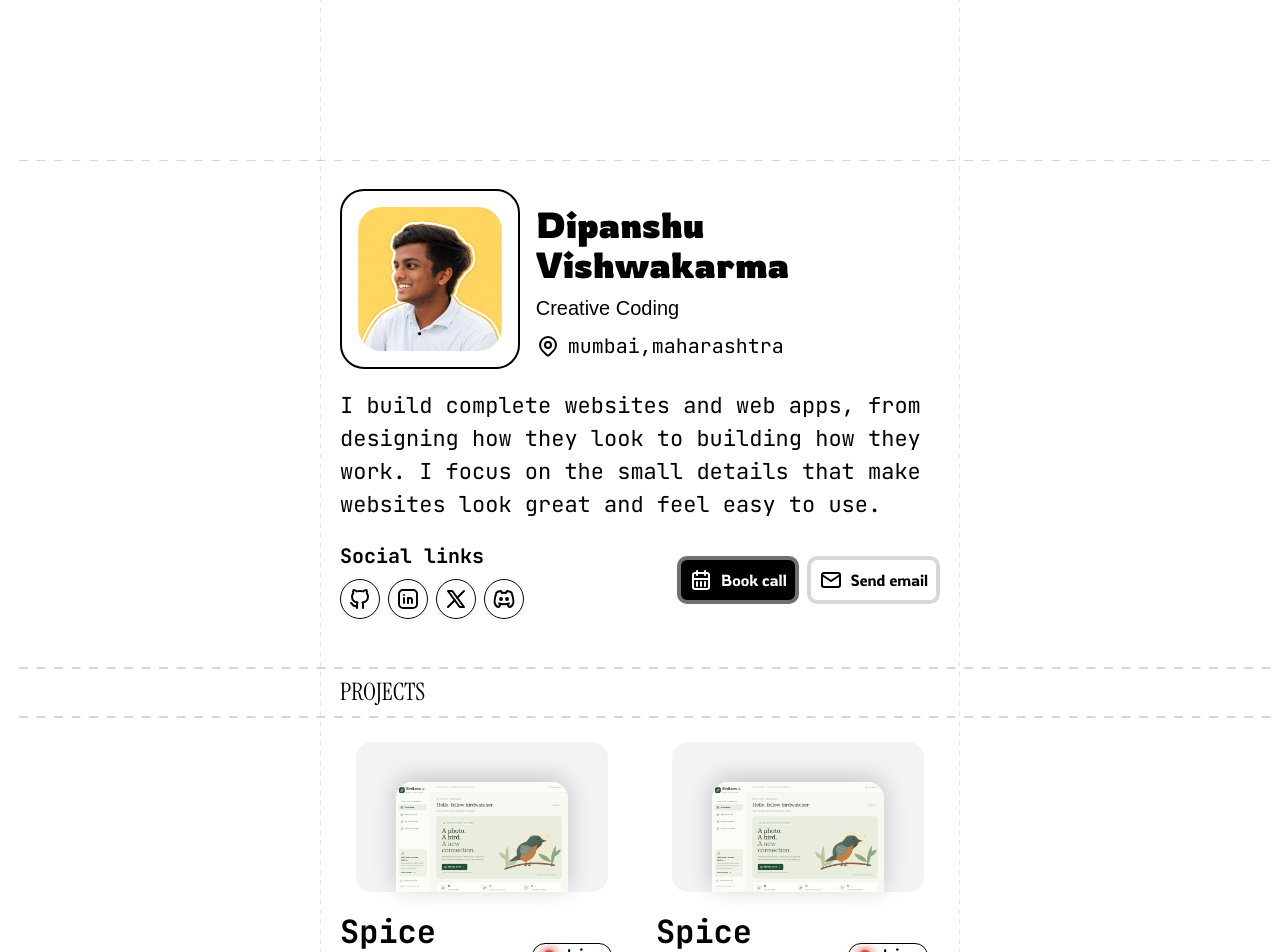
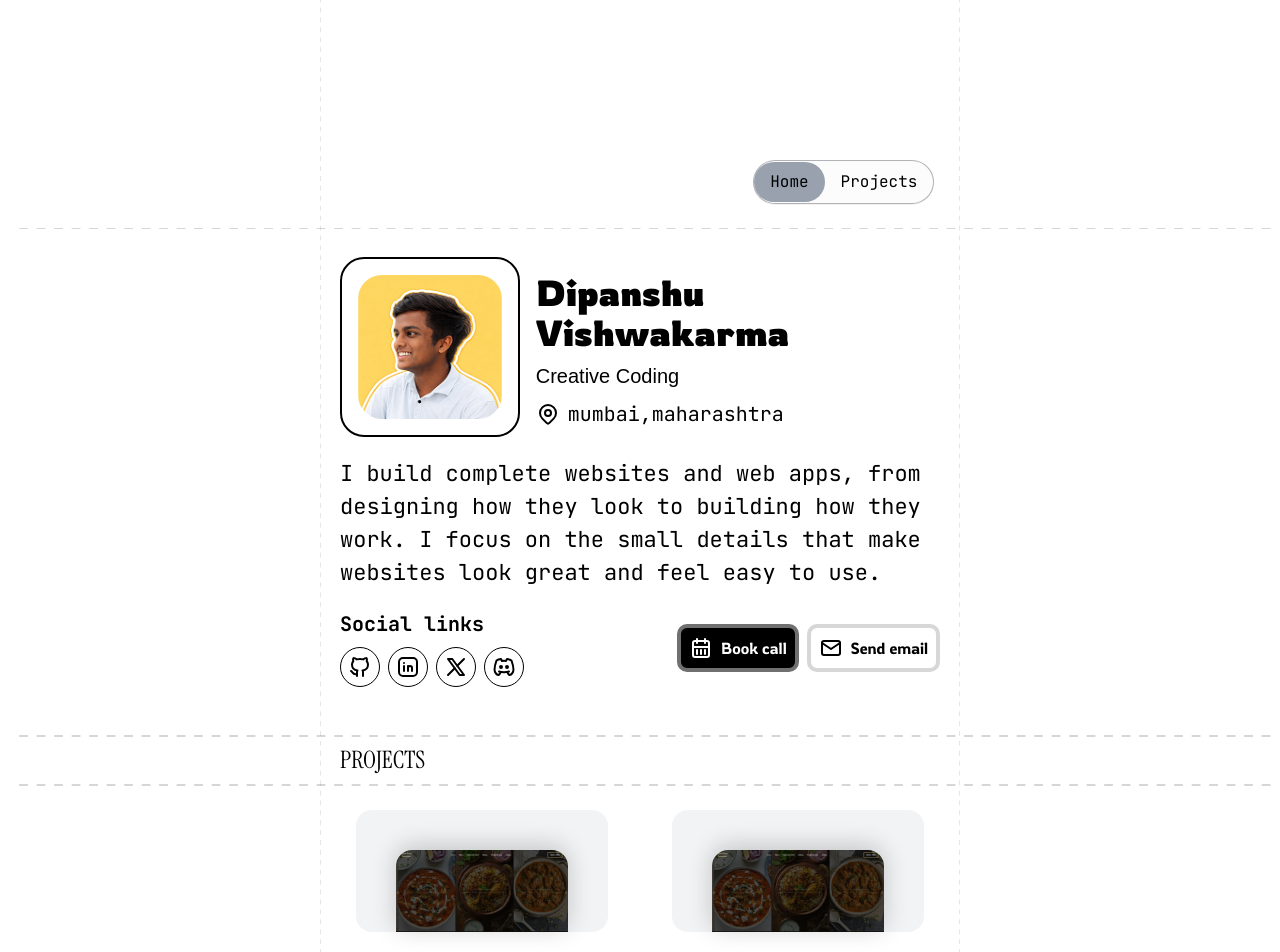
Before and after one commit to unknowdeepanshu/profile, a React (Vite) app: page / in a window 1280 px wide. Shown: the top 952 px of the page. Built offline with nearby package versions, Linux system fonts and the light colour scheme; a web font is replaced by a local one.

Commit message:
feat: integrate react-router for navigation and add Header component; update Card and Projects components for dynamic project display

```diff
--- a/package.json
+++ b/package.json
@@ -18,6 +18,7 @@
     "motion": "^14.1.0",
     "react": "^19.2.8",
     "react-dom": "^19.2.8",
+    "react-router": "^8.4.0",
     "tailwind-merge": "^3.7.0",
     "tailwindcss": "^4.3.3"
   },
--- a/src/App.tsx
+++ b/src/App.tsx
@@ -3,12 +3,14 @@ import Profile from "@/components/Profile/Profile";
 import RowLineConten from "@/components/rowLineConten/rowLineConten";
 import Footer from "@/components/footer/Footer";
 import Projects from "@/components/projects/projects";
+import Header from "@/components/header/header";
 
 function App() {
   return (
     <>
       <main className="h-screen">
         <ConrtainerContens>
+          <Header />
           <RowLineConten>
             <Profile />
           </RowLineConten>
--- a/src/components/card/card.tsx
+++ b/src/components/card/card.tsx
@@ -2,8 +2,19 @@ import Birds from "@/assets/birds.png";
 import { cn } from "@/lib/utils";
 interface CardProps {
   currentstatus?: string;
+  img?: string;
+  description?: string;
+  techstack?: string[];
+  name?: string;
 }
-function Card({ currentstatus = "closed" }: CardProps) {
+function Card({
+  currentstatus = "closed",
+  name = " Spice Route",
+  img = Birds,
+  description = `   A premium restaurant website for North Indian and Mughlai cuisine,
+              featuring an interactive menu, chef profiles, food galleries, and
+              table reservations.`,
+}: CardProps) {
   let color;
   switch (currentstatus) {
     case "successful":
@@ -32,8 +43,8 @@ function Card({ currentstatus = "closed" }: CardProps) {
           <div className="relative flex h-full w-full p-4">
             <div className="flex w-full justify-center rounded-2xl bg-gray-200/50 px-10 pt-10">
               <img
-                src={Birds}
-                alt="Birds"
+                src={img}
+                alt={`${img}`}
                 className="h-full w-full rounded-t-2xl shadow-[0_-4px_25px_var(--color-black)]/20"
               />
             </div>
@@ -42,7 +53,7 @@ function Card({ currentstatus = "closed" }: CardProps) {
         <div className="flex h-1/2 flex-col">
           <div className="flex w-full justify-between">
             <h3 id="BoldJetBrains" className="text-[32px]">
-              Spice Route
+              {name}
             </h3>
             <div className="flex w-fit items-center p-3">
               <div className="rounded-2xl border border-black">
@@ -61,11 +72,7 @@ function Card({ currentstatus = "closed" }: CardProps) {
             </div>
           </div>
           <div>
-            <p>
-              A premium restaurant website for North Indian and Mughlai cuisine,
-              featuring an interactive menu, chef profiles, food galleries, and
-              table reservations.
-            </p>
+            <p>{description}</p>
           </div>
         </div>
       </div>
--- /dev/null
+++ b/src/components/header/header.tsx
@@ -0,0 +1,59 @@
+import { useEffect, useState } from "react";
+import { motion } from "motion/react";
+import { NavLink, useLocation } from "react-router";
+import { cn } from "@/lib/utils";
+
+function Header() {
+  const [activeItem, setActiveItem] = useState<number | null>(null);
+  const location = useLocation();
+  const navBar = [
+    { navName: "Home", navLink: "/" },
+    { navName: "Projects", navLink: "/projecs" },
+  ] as const;
+  const routeIndex = navBar.findIndex(
+    (item) => item.navLink === location.pathname,
+  );
+
+  useEffect(() => {
+    setActiveItem(routeIndex === -1 ? null : routeIndex);
+  }, [routeIndex]);
+
+  return (
+    <>
+      <div className="mb-6 flex h-11 w-full justify-end md:px-[14%] xl:px-[27%]">
+        <nav className="flex items-center rounded-3xl border border-gray-950/30 bg-zinc-100/30 shadow-2xs">
+          <ul className="flex">
+            {navBar.map((item, index) => (
+              <li
+                key={index}
+                className="relative rounded-3xl p-2 px-4"
+                onMouseEnter={() => setActiveItem(index)}
+                onMouseLeave={() =>
+                  setActiveItem(routeIndex === -1 ? null : routeIndex)
+                }
+              >
+                {activeItem === index && (
+                  <motion.span
+                    layoutId="nav-highlight"
+                    className="absolute inset-0 rounded-3xl bg-gray-400"
+                    transition={{ type: "spring", stiffness: 420, damping: 30 }}
+                  />
+                )}
+                <NavLink
+                  to={item.navLink}
+                  className={({ isActive }) =>
+                    cn("relative z-10", isActive && "font-semibold")
+                  }
+                >
+                  {item.navName}
+                </NavLink>
+              </li>
+            ))}
+          </ul>
+        </nav>
+      </div>
+    </>
+  );
+}
+
+export default Header;
--- a/src/components/projects/projects.tsx
+++ b/src/components/projects/projects.tsx
@@ -1,15 +1,23 @@
 import Card from "@/components/card/card";
 import RowLineConten from "../rowLineConten/rowLineConten";
+import { Myprojects } from "./projectsData";
 
 function Projects() {
   return (
     <>
       <RowLineConten>
         <div className="grid w-full grid-cols-1 gap-8 pb-12 md:grid-cols-2">
-          <Card />
-          <Card />
-          <Card />
-          <Card />
+          {Myprojects.map((data, index) => {
+            if (index <= 3)
+              return (
+                <Card
+                  key={index}
+                  img={data.ProjectsImg}
+                  description={data.ProjectsDescription}
+                  name={data.projectsName}
+                />
+              );
+          })}
         </div>
       </RowLineConten>
     </>
--- /dev/null
+++ b/src/components/projects/projectsData.ts
@@ -0,0 +1,57 @@
+import SpiceRoute from "@/assets/Spice Route.png";
+export const Myprojects = [
+  {
+    projectsName: "Spice Route",
+    ProjectsImg: SpiceRoute,
+    ProjectsDescription:
+      "A premium restaurant website for North Indian and Mughlai cuisine, featuring an interactive menu, chef profiles, food galleries, and table reservations.",
+    ProjectsBackgrounds: " ",
+    ProjectsStatus: "successful",
+    ProjectsTechstack: ["React", "tailwinds", "motion", "typescripte"],
+  },
+  {
+    projectsName: "Spice Route",
+    ProjectsImg: SpiceRoute,
+    ProjectsDescription:
+      "A premium restaurant website for North Indian and Mughlai cuisine, featuring an interactive menu, chef profiles, food galleries, and table reservations.",
+    ProjectsBackgrounds: " ",
+    ProjectsStatus: "successful",
+    ProjectsTechstack: ["React", "tailwinds", "motion", "typescripte"],
+  },
+  {
+    projectsName: "Spice Route",
+    ProjectsImg: SpiceRoute,
+    ProjectsDescription:
+      "A premium restaurant website for North Indian and Mughlai cuisine, featuring an interactive menu, chef profiles, food galleries, and table reservations.",
+    ProjectsBackgrounds: " ",
+    ProjectsStatus: "successful",
+    ProjectsTechstack: ["React", "tailwinds", "motion", "typescripte"],
+  },
+  {
+    projectsName: "Spice Route",
+    ProjectsImg: SpiceRoute,
+    ProjectsDescription:
+      "A premium restaurant website for North Indian and Mughlai cuisine, featuring an interactive menu, chef profiles, food galleries, and table reservations.",
+    ProjectsBackgrounds: " ",
+    ProjectsStatus: "successful",
+    ProjectsTechstack: ["React", "tailwinds", "motion", "typescripte"],
+  },
+  {
+    projectsName: "Spice Route",
+    ProjectsImg: SpiceRoute,
+    ProjectsDescription:
+      "A premium restaurant website for North Indian and Mughlai cuisine, featuring an interactive menu, chef profiles, food galleries, and table reservations.",
+    ProjectsBackgrounds: " ",
+    ProjectsStatus: "successful",
+    ProjectsTechstack: ["React", "tailwinds", "motion", "typescripte"],
+  },
+  {
+    projectsName: "Spice Route",
+    ProjectsImg: SpiceRoute,
+    ProjectsDescription:
+      "A premium restaurant website for North Indian and Mughlai cuisine, featuring an interactive menu, chef profiles, food galleries, and table reservations.",
+    ProjectsBackgrounds: " ",
+    ProjectsStatus: "successful",
+    ProjectsTechstack: ["React", "tailwinds", "motion", "typescripte"],
+  },
+];
--- a/src/main.tsx
+++ b/src/main.tsx
@@ -2,9 +2,24 @@ import { StrictMode } from "react";
 import { createRoot } from "react-dom/client";
 import "./index.css";
 import App from "./App.tsx";
+import { createBrowserRouter } from "react-router";
+import { RouterProvider } from "react-router/dom";
+
+const route = createBrowserRouter([
+  {
+    path: "/",
+    element: <App />,
+    children: [
+      {
+        path: "/projecs",
+        element: <App />,
+      },
+    ],
+  },
+]);
 
 createRoot(document.getElementById("root")!).render(
   <StrictMode>
-    <App />
+    <RouterProvider router={route} />
   </StrictMode>,
 );
```
Also changed, not shown: src/assets/Spice Route.png (added), 1 other file (tests, documents, lock files or other folders).
